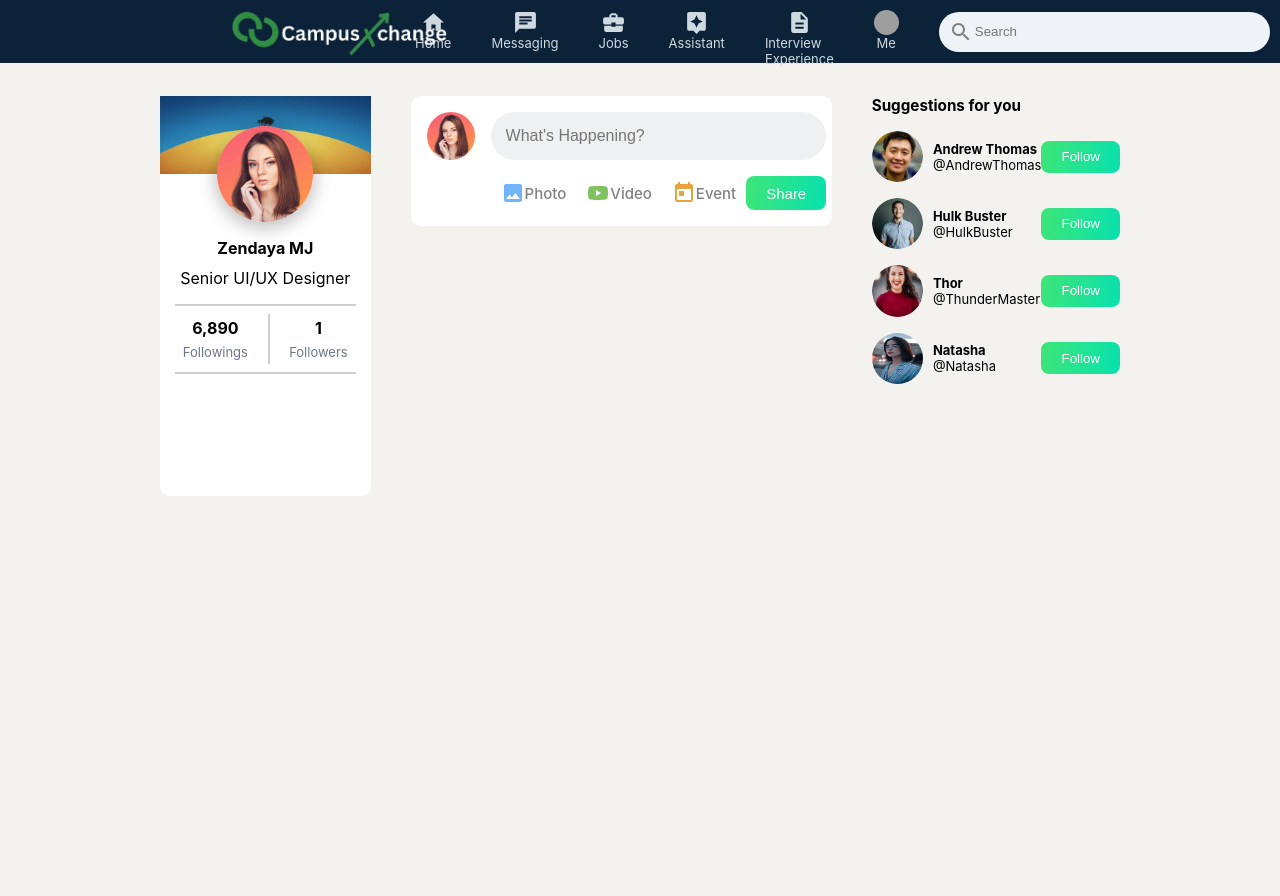
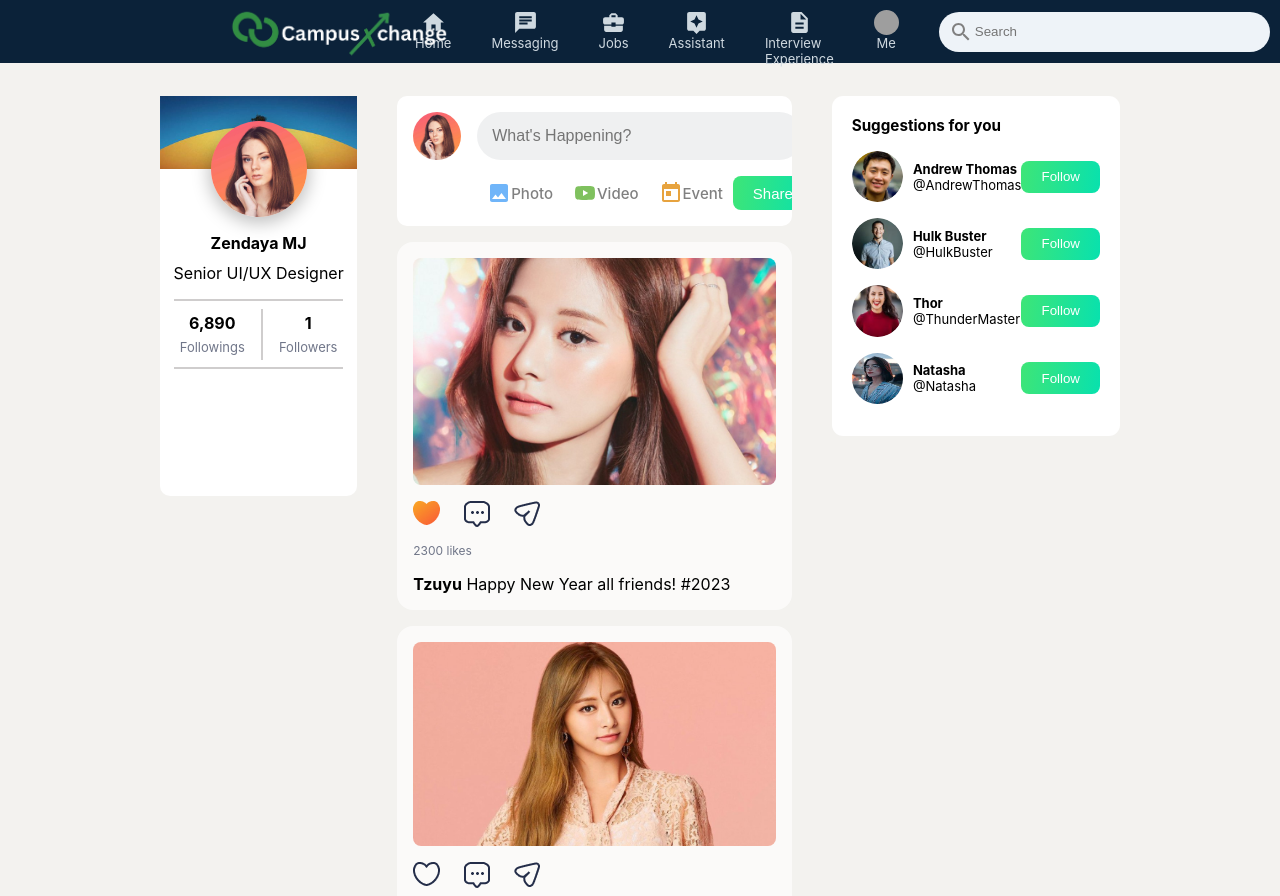
Before and after one commit to Shreyaprasad02/CampusXchange, a React (Create React App) app in the folder campusxchange/: page / in a window 1280 px wide. Built offline with nearby package versions, Linux system fonts and the light colour scheme; grey boxes are pictures that could not be loaded.

Commit message:
Initial commit

```diff
--- a/campusxchange/src/components/Feed/Feed.js
+++ b/campusxchange/src/components/Feed/Feed.js
@@ -1,11 +1,13 @@
 import React from 'react';
 import './Feed.css';
 import PostShare from '../PostShare/PostShare';
+import Posts from '../Posts/Posts';
 
 function Feed() {
   return <div className='Feed'>
     <div>
         <PostShare />
+        <Posts />
     </div>
   </div>;
 }
--- a/campusxchange/src/components/FollowersCard/Followerscard.css
+++ b/campusxchange/src/components/FollowersCard/Followerscard.css
@@ -5,6 +5,9 @@
     flex: 0.3;
     flex-direction: column;
     font-size: 13px;
+    background: white;
+    padding: 20px 20px 0 20px;
+    height: 20rem;
 }
 
 .follower{
```
